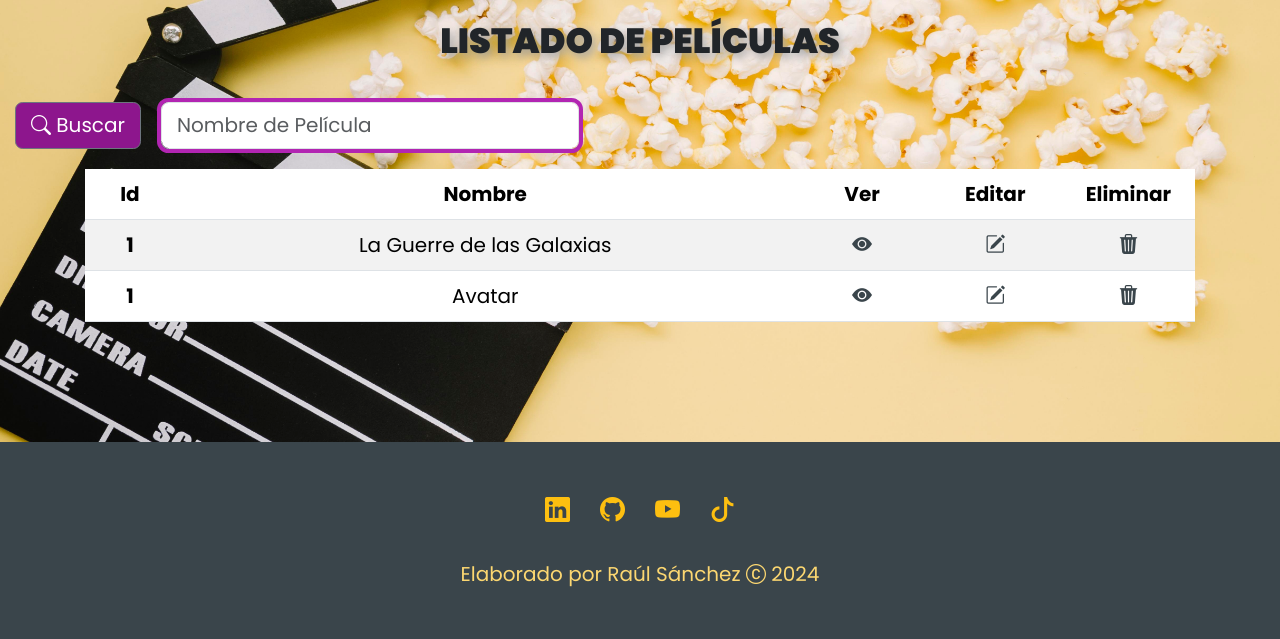
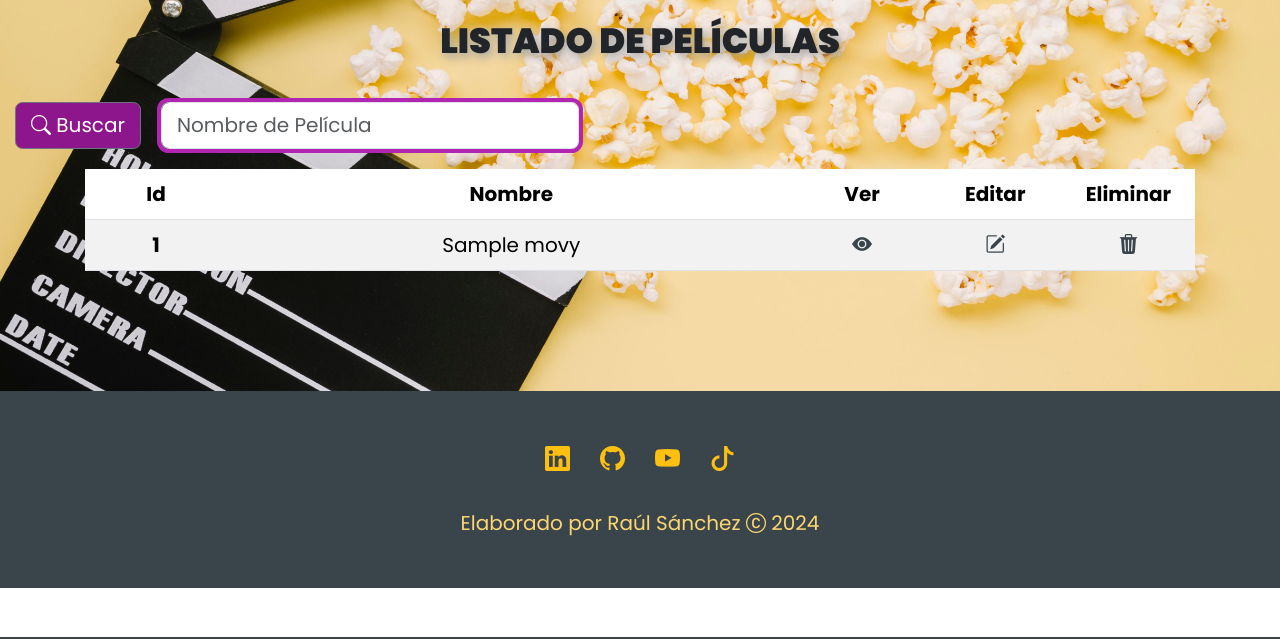
Before and after one commit to raulsr92/Proyecto-PHP-CRUD-listado-peliculas, a PHP site: page / in a window 1280 px wide. Shown: the part 163-802 px from the top of the page. Run offline with PHP 8.4, Linux system fonts and the light colour scheme; tables that the repository leaves empty hold one stand-in row (values such as "Sample post").

Commit message:
Elaboracion de listas las peliculas en la página index.php con PHP

```diff
--- a/controladores/funciones.php
+++ b/controladores/funciones.php
@@ -62,9 +62,9 @@ function buscarUsuario($bd, $tabla){
 
     // Almacenar las filas resultantes de la consulta en un array
 
-    $users = $query->fetchAll(PDO::FETCH_ASSOC);
+    $movies = $query->fetchAll(PDO::FETCH_ASSOC);
 
-    return $users;
+    return $movies;
 
 }
 
--- a/index.php
+++ b/index.php
@@ -4,7 +4,7 @@ include_once './controladores/funciones.php';
 
 $bd = conexion('localhost','cine_isil','root','');
 
-$arrayDeRegistros = buscarUsuario($bd,'movies');
+$arrayDePeliculas = buscarUsuario($bd,'movies');
 
 
 ?>
@@ -66,9 +66,11 @@ $arrayDeRegistros = buscarUsuario($bd,'movies');
                       </tr>
                     </thead>
                     <tbody>
+                      <?php
+                        foreach ($arrayDePeliculas as $nrofila => $pelicula): ?>
                       <tr>
-                        <th scope="row">1</th>
-                        <td>La Guerre de las Galaxias</td>
+                        <th scope="row"><?= $pelicula['id'] ?></th>
+                        <td><?= $pelicula['titulo'] ?></td>
                         <td>
                             <a href=""><i class="bi bi-eye-fill movie--list__see-icon"></i></a>
                         </td>
@@ -79,19 +81,7 @@ $arrayDeRegistros = buscarUsuario($bd,'movies');
                             <a href=""><i class="bi bi-trash3-fill movie--list__delete-icon"></i></a>
                         </td>
                       </tr>
-                      <tr>
-                        <th scope="row">1</th>
-                        <td>Avatar</td>
-                        <td>
-                            <a href=""><i class="bi bi-eye-fill movie--list__see-icon"></i></a>
-                        </td>
-                        <td>
-                            <a href=""><i class="bi bi-pencil-square movie--list__edit-icon"></i></a>
-                        </td>
-                        <td>
-                            <a href=""><i class="bi bi-trash3-fill movie--list__delete-icon"></i></a>
-                        </td>
-                      </tr>
+                      <?php endforeach; ?>
                     </tbody>
                   </table>
               </div>
```
